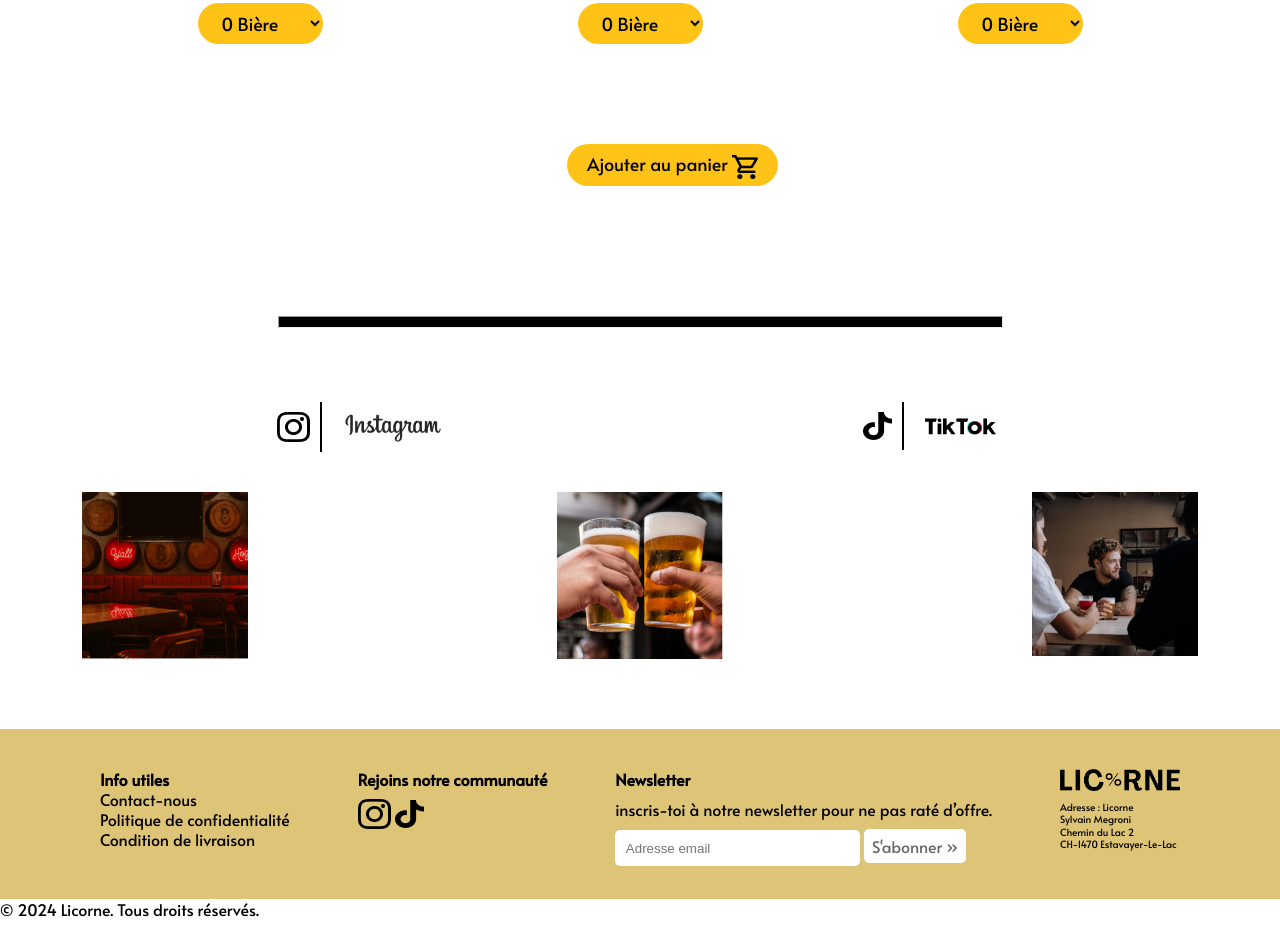
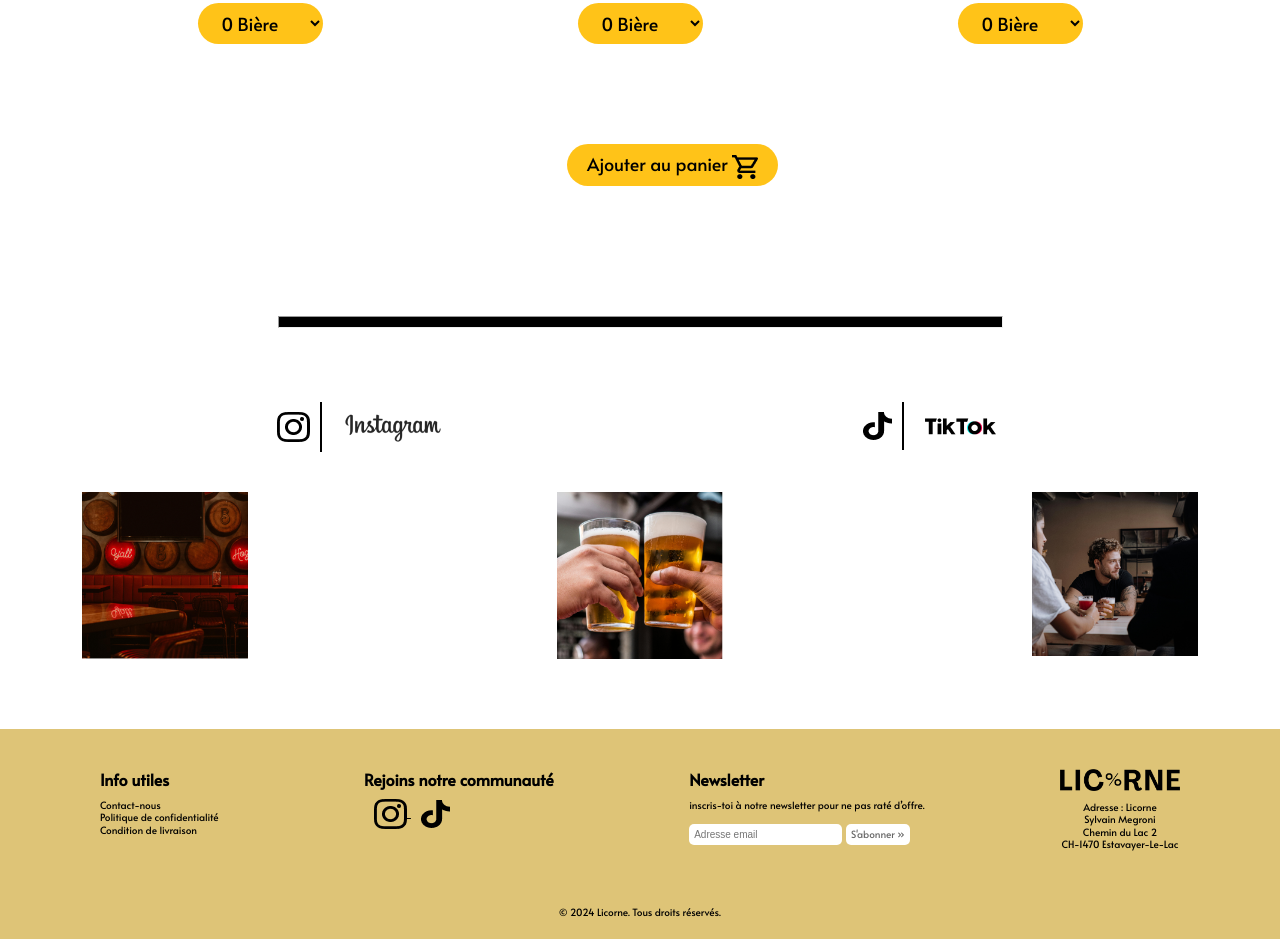
Before and after one commit to Zoebusigny/licorne, a website built with Parcel: page src/index.html in a window 1280 px wide. Shown: the part 2362-3301 px from the top of the page. Built offline with nearby package versions, Linux system fonts and the light colour scheme.

Commit message:
footer fini

```diff
--- a/src/index.html
+++ b/src/index.html
@@ -148,19 +148,22 @@
         <div class="col-6">
           <div class="reseau">
             <div class="instagram-section social">
+             <a href="https://www.instagram.com/brasserie-licorne">
               <img
                 class="separation"
                 src="img/instagram.png"
                 alt="logo instagram"
-              />
+              /></a>
             </div>
-            <img src="img/Instagram_logo 1.png" alt="logo instagram-typo" />
+           <img src="img/Instagram_logo 1.png" alt="logo instagram-typo" />
           </div>
         </div>
         <div class="col-6">
           <div class="reseau">
             <div class="tiktok-section social">
-              <img class="separation" src="img/tiktok.png" alt="logo tiktok" />
+              <a href="https://www.tiktok.com/discover?lang=fr">
+                <img  class="separation" src="img/tiktok.png" alt="logo tiktok" />
+              </a>
             </div>
             <div class="reseau-logo">
               <img src="img/logo_TikTok 1.png" alt="logo tiktok-typo" />
@@ -178,10 +181,12 @@
         <div class="col-2 offset-3">
           <img src="img/photo-insta-3.png" alt="client fidèles" />
         </div>
-      </div></div>
+      </div>
+    </div>
       <div class="row">
         <div class="col-12">
           <footer>
+            <div class="footer-container">
             <div class="footer-info">
               <h4>Info utiles</h4>
               <p>Contact-nous</p>
@@ -190,8 +195,12 @@
             </div>
             <div class="footer-reseau">
               <h4>Rejoins notre communauté</h4>
-              <img src="img/instagram.png" alt="" />
-              <img src="img/tiktok.png" alt="" />
+              <a href="https://www.instagram.com/brasserie-licorne">
+               <img src="img/instagram.png" alt="" />
+              </a>
+              <a href="https://www.tiktok.com/discover?lang=fr">
+               <img src="img/tiktok.png" alt="" />
+              </a>
             </div>
             <div class="footer-newsletter">
               <div id="content">
@@ -199,17 +208,19 @@
               <p>inscris-toi à notre newsletter pour ne pas raté d’offre.</p>
               <input type="email" placeholder="Adresse email"></input>
               <a href="#" id="button">S'abonner &raquo;</a>
-          </div>
+            </div>
             </div>
             <div class="footer-adresse">
               <img src="img/logo-noir.png" alt="logo-noir">
               <p>Adresse : Licorne <br>Sylvain Megroni <br>Chemin du Lac 2<br>CH-1470 Estavayer-Le-Lac</p>
-            </div></div>
+            </div>
+          </div>
             <div class="footer-copy">
             <p>© 2024 Licorne. Tous droits réservés.</p>
-          </div>
+            </div>
+          </footer>
         </div>
-      </footer>
+        </div>
     <script src="js/main.js" type="module"></script>
   </body>
 </html>
--- a/src/scss/modules/footer.scss
+++ b/src/scss/modules/footer.scss
@@ -1,17 +1,26 @@
 footer {
   background: #dec477;
-  display: flex;
-  justify-content: space-between;
   margin-top: 70px;
+  padding-bottom: 20px;
+  p {
+    font-size: 10px;
+  }
+}
 
-  font-weight: 400;
-}
 .footer-info {
   margin: 40px 0px 50px 100px;
+  font-size: 16px;
+  h4 {
+    margin-bottom: 10px;
+  }
 }
 
 .footer-reseau {
   margin-top: 40px;
+  margin-left: 10px;
+  a {
+    margin-left: 10px;
+  }
   h4 {
     margin-bottom: 10px;
   }
@@ -19,6 +28,7 @@ footer {
 
 .footer-newsletter {
   margin-top: 40px;
+
   h4,
   p {
     margin-bottom: 10px;
@@ -30,8 +40,9 @@ footer {
   input[type="email"] {
     outline: none;
     display: inline-block;
+
     width: 65%;
-    padding: 8.5px;
+    padding: 3px;
     border: 2px solid transparent;
     border-radius: 5px;
     box-sizing: border-box;
@@ -39,6 +50,7 @@ footer {
     -moz-box-sizing: border-box;
     -o-box-sizing: border-box;
     -ms-box-sizing: border-box;
+    font-size: 10px;
   }
 
   input[type="email"]:focus {
@@ -51,10 +63,11 @@ footer {
     border-radius: 5px;
     width: 27%;
     display: inline-block;
-    padding: 5px;
+    padding: 2.5px;
     background: #fff;
     text-align: center;
     border: 2px solid transparent;
+    font-size: 10px;
   }
 
   #button:hover {
@@ -74,7 +87,7 @@ footer {
       -ms-box-sizing: border-box;
       width: 100%;
       display: block;
-      margin-top: px;
+      margin-top: 0px;
     }
   }
 }
@@ -83,11 +96,27 @@ footer {
   width: 120px;
   margin-top: 40px;
   font-size: 10px;
+  text-align: center;
   margin-right: 100px;
   p {
     margin-top: 10px;
   }
 }
 .footer-copy {
-  border: solide 2px pink;
+  display: flex;
+  flex-direction: row;
+
+  justify-content: center;
+  font-size: 10px;
 }
+
+.footer-container {
+  display: flex;
+  justify-content: space-between;
+}
+
+.footer-copy {
+  display: flex;
+  justify-content: center;
+  margin-top: 20px;
+}
```
Also changed, not shown: 1 other file.
